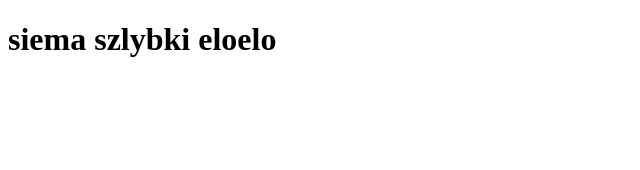
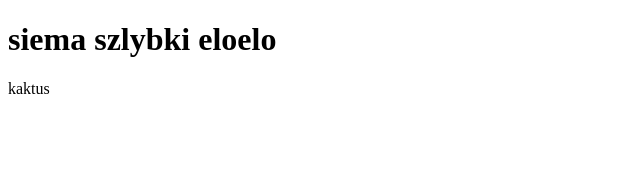
Before and after one commit to Dawidsjd/TauriApp, a React (Vite) app: page / in a window 1280 px wide. Shown: the top 170 px of the page, without its empty margins (0-640 px from the left). Built offline with nearby package versions, Linux system fonts and the light colour scheme.

Commit message:
Update App.tsx

```diff
--- a/src/App.tsx
+++ b/src/App.tsx
@@ -4,6 +4,7 @@ function App() {
   return (
     <>
       <h1>siema szlybki eloelo</h1>
+      <p>kaktus</p>
     </>
   )
 }
```
